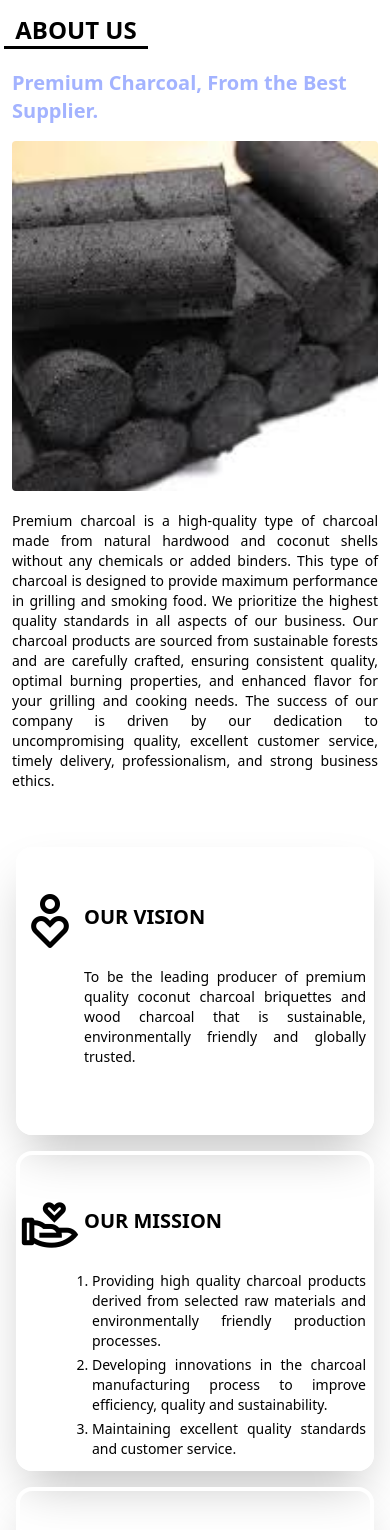
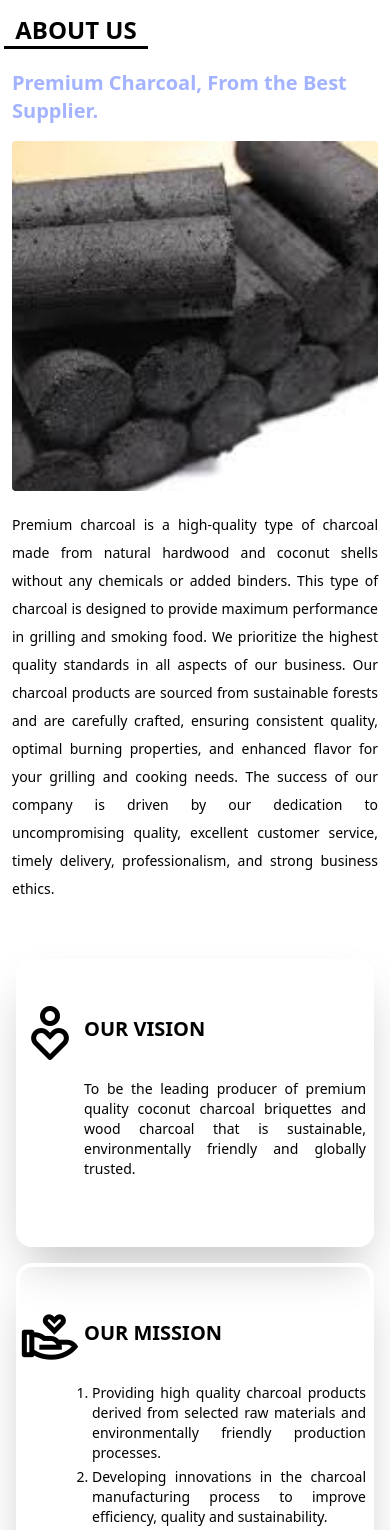
Before and after one commit to hilalhamdh/charcoalpremium, a React (Vite) app: page / in a window 390 px wide. Shown: the part 446-1976 px from the top of the page. Built offline with nearby package versions, Linux system fonts and the light colour scheme.

Commit message:
add file new

```diff
--- a/src/pages/AboutPages.jsx
+++ b/src/pages/AboutPages.jsx
@@ -23,7 +23,7 @@ function AboutPages() {
                 src="/images/bara5.jpg"
                 className="visible md:hidden md:w-[700px] h-[350px] md:h-[400px] object-cover rounded-sm "
               />
-              <p className="text-sm md:text-xl text-justify pt-5">
+              <p className="text-sm md:text-xl text-justify pt-5 leading-7">
                 Premium charcoal is a high-quality type of charcoal made from
                 natural hardwood and coconut shells without any chemicals or
                 added binders. This type of charcoal is designed to provide
--- a/src/pages/VisimisiPages.jsx
+++ b/src/pages/VisimisiPages.jsx
@@ -16,6 +16,7 @@ function VisimisiPages() {
               </p>
             </div>
           </div>
+          <div>
             <div className="flex grid-cols-2 w-full md:w-[450px] h-80 md:h-96 border-4 border-white rounded-2xl shadow-2xl ">
               <i className="text-6xl rounded-full ri-hand-heart-line py-10 md:px-3"></i>
               <div className="py-10 px-1 md:px-3">
@@ -24,18 +25,20 @@ function VisimisiPages() {
                 </h1>
                 <ul className="pt-5 list-decimal pl-2 text-sm md:text-lg text-justify mt-4 ">
                   <li className="pb-1">
-                  Providing high quality charcoal products derived from selected
-                  raw materials and environmentally friendly production
-                  processes.
+                    Providing high quality charcoal products derived from
+                    selected raw materials and environmentally friendly
+                    production processes.
                   </li>
                   <li className="pb-1">
                     Developing innovations in the charcoal manufacturing process
                     to improve efficiency, quality and sustainability.
                   </li>
                   <li>
-                  Maintaining excellent quality standards and customer service.
+                    Maintaining excellent quality standards and customer
+                    service.
                   </li>
                 </ul>
+              </div>
             </div>
           </div>
           <div className="flex grid-cols-2 w-full md:w-[450px] h-80 md:h-80 border-4 border-white rounded-2xl shadow-2xl ">
```
Lines whose indentation alone changed are shown as unchanged.
